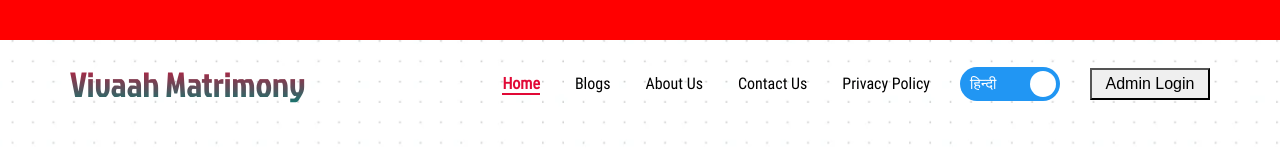
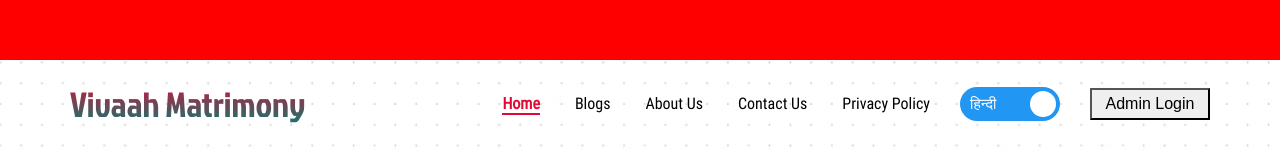
Before and after one commit to webology360/Var-VadhuUI, a React (Create React App) app: page /home in a window 1280 px wide. Shown: the top 160 px of the page. Built offline with nearby package versions, Linux system fonts and the light colour scheme.

Commit message:
made header change

```diff
--- a/src/components/Header/Header.jsx
+++ b/src/components/Header/Header.jsx
@@ -94,7 +94,7 @@ const Header = () => {
 
   return (
     <div><div>
-      <marquee width="100%" bgcolor="red" height="40px"> Site will be live from 15 October 2023 || साइट 15 अक्टूबर 2023 से शुरू होगी </marquee>
+      <marquee width="100%" bgcolor="red" height="60px"> Site will be live from 21 October 2023, Data Upload in Progress || साइट 21 अक्टूबर 2023 से शुरू होगी, डेटा अपलोड प्रगति पर है </marquee>
     </div>
       <div
         className={classes.header}
```
